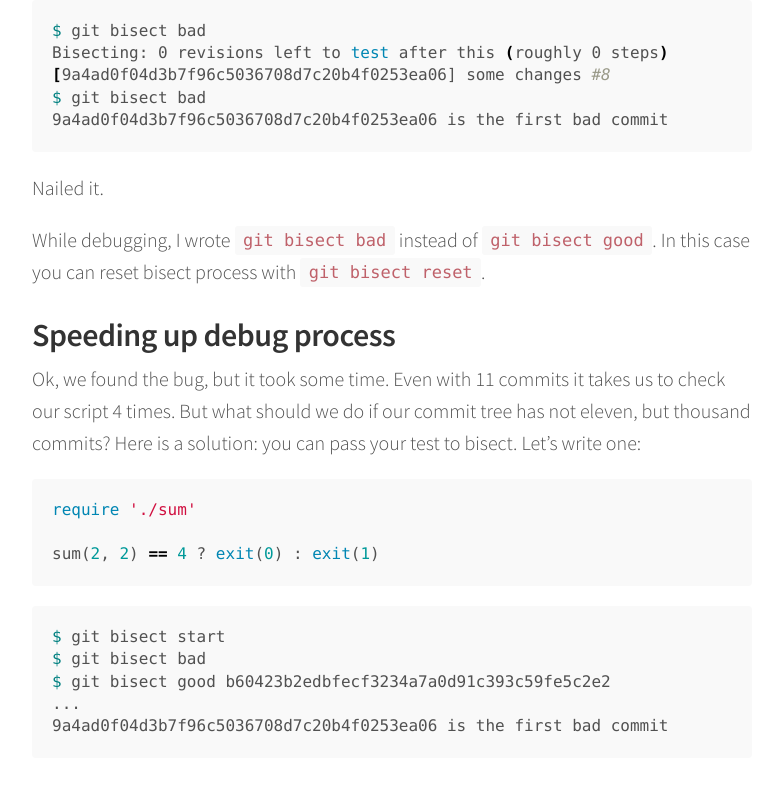
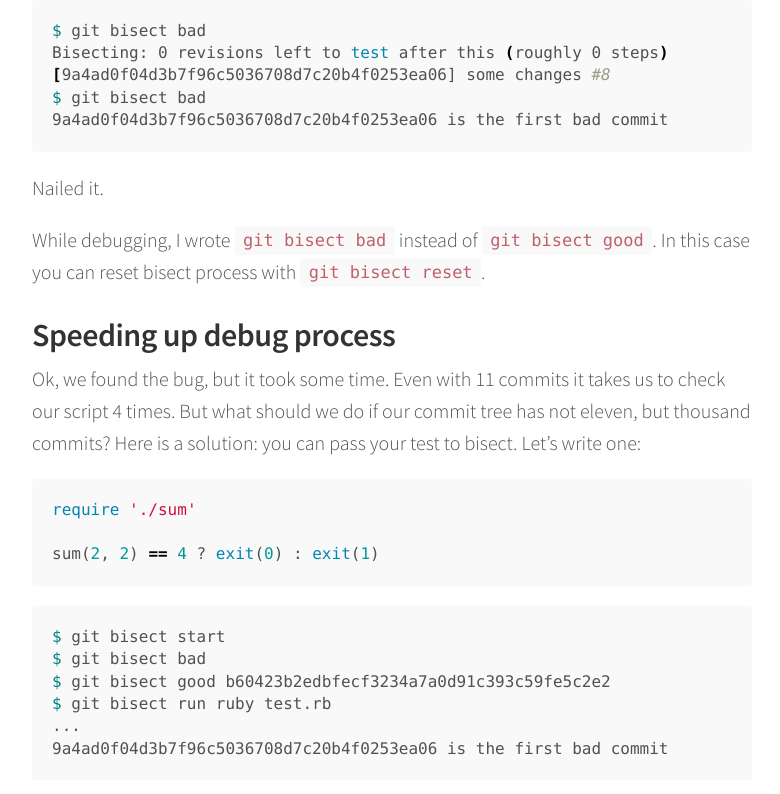
Before and after one commit to nsklkn/nsklkn.github.io, a Jekyll site: the page built from _posts/2016-12-03-debugging-with-bisect.md, in a window 1280 px wide and 900 px high, scrolled down 2131 px. Shown: the top 794 px of the window, without its empty margins (248-1028 px from the left). Built offline with Jekyll 4.4.1, drawn with Linux system fonts in a browser that asks for light colours.

Commit message:
fix bisect

````diff
--- a/_posts/2016-12-03-debugging-with-bisect.md
+++ b/_posts/2016-12-03-debugging-with-bisect.md
@@ -99,6 +99,7 @@ sum(2, 2) == 4 ? exit(0) : exit(1)
 $ git bisect start
 $ git bisect bad
 $ git bisect good b60423b2edbfecf3234a7a0d91c393c59fe5c2e2
+$ git bisect run ruby test.rb
 ...
 9a4ad0f04d3b7f96c5036708d7c20b4f0253ea06 is the first bad commit
 ```
````
